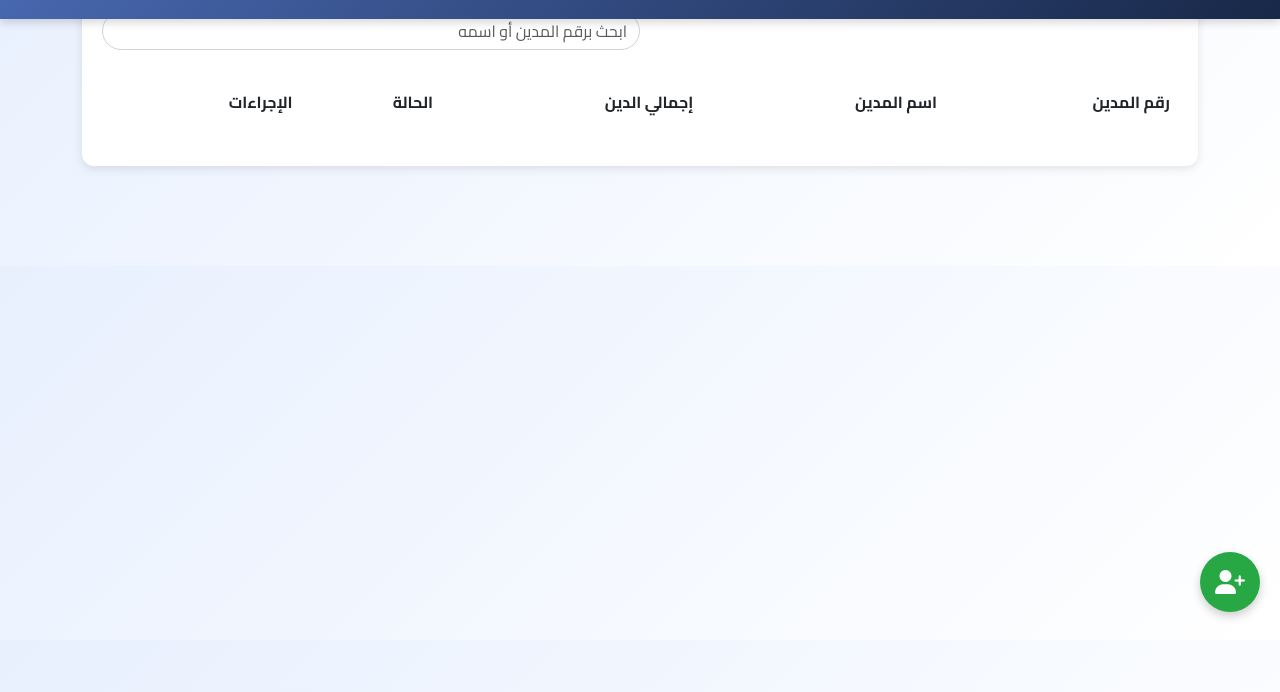
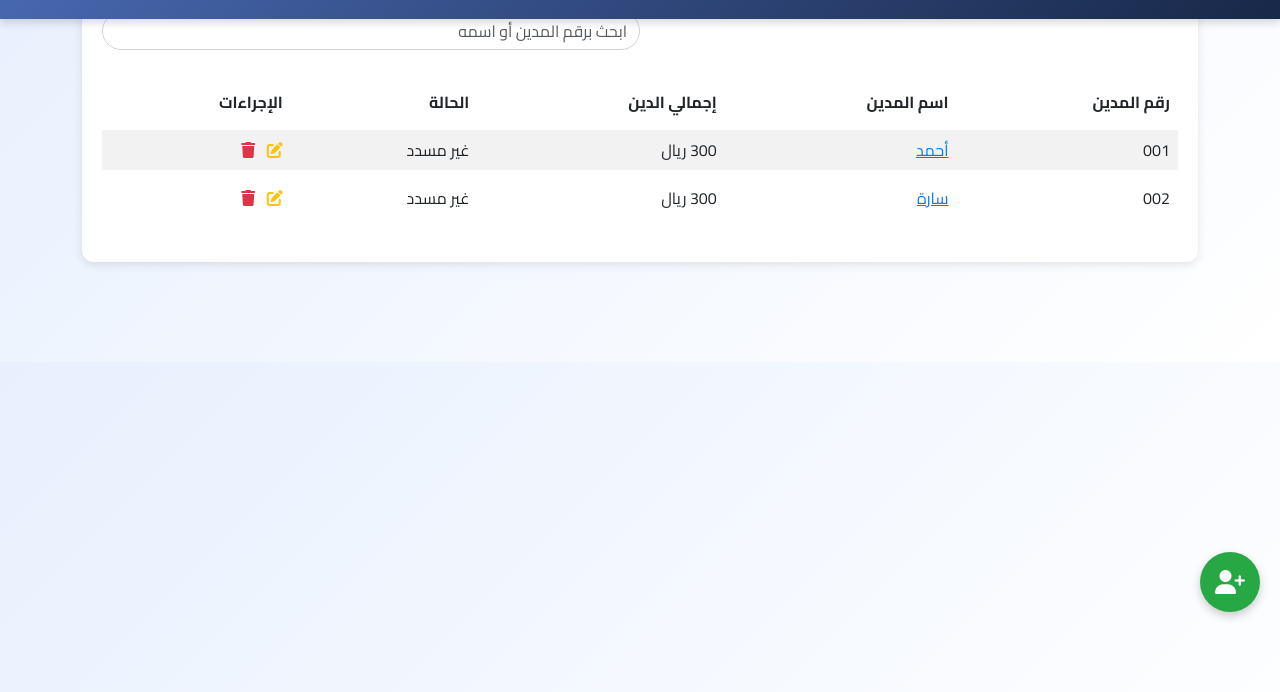
Before and after one commit to Ahed77/Mohhasbi, a plain HTML site: page debts.html in a window 1280 px wide. Shown: the part 108-800 px from the top of the page. Drawn offline with nearby package versions, Linux system fonts and the light colour scheme.

Commit message:
Update debts.html

```diff
--- a/debts.html
+++ b/debts.html
@@ -378,7 +378,7 @@
       let debtors = JSON.parse(localStorage.getItem("debtors")) || [
         {
           id: "001",
-          debtorName: "مثال1",
+          debtorName: "أحمد",
           transactions: [
             { amount: 500, date: "2025-01-01", description: "دين مبدئي" },
             { amount: -200, date: "2025-01-05", description: "سداد جزئي" }
@@ -386,7 +386,7 @@
         },
         {
           id: "002",
-          debtorName: "مثال 2",
+          debtorName: "سارة",
           transactions: [
             { amount: 300, date: "2025-02-10", description: "دين مبدئي" }
           ]
@@ -404,7 +404,7 @@
       // دالة عرض الإشعارات (Toast)
       const showToast = (message, type = "success") => {
         const toastEl = document.createElement("div");
-        toastEl.className = toast align-items-center text-bg-${type} border-0 show`;
+        toastEl.className = `toast align-items-center text-bg-${type} border-0 show`;
         toastEl.style.minWidth = "250px";
         toastEl.innerHTML = `
           <div class="d-flex">
```
